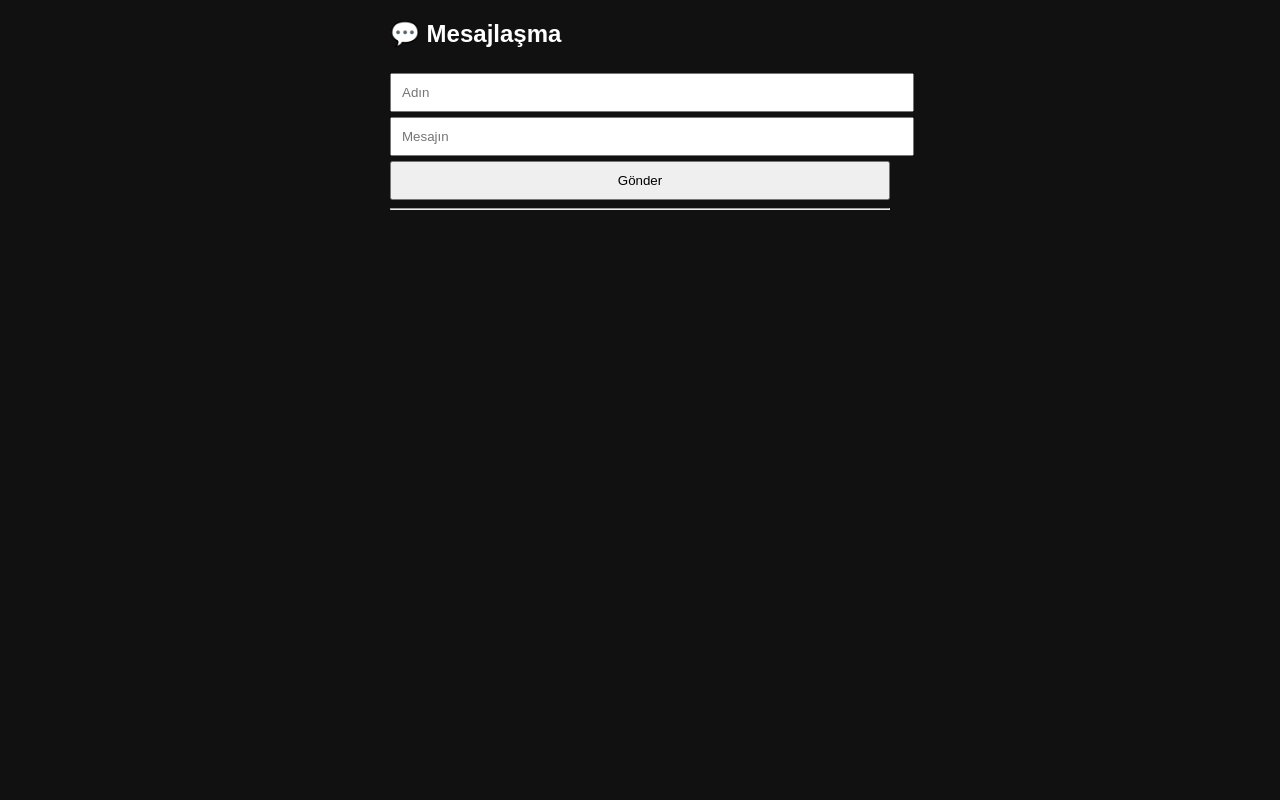
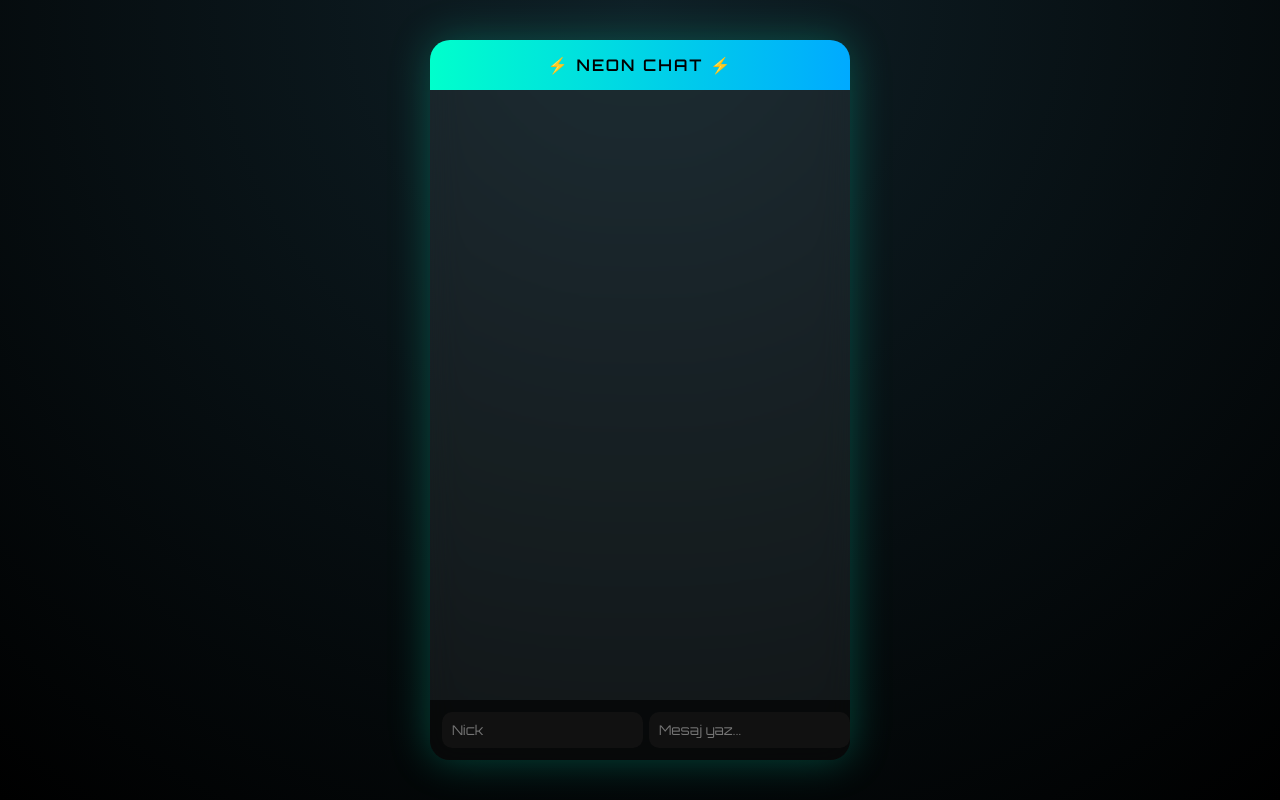
Before and after one commit to MehmetKarazeybek/mesaj_app, a Flask app: page / in a window 1280 px wide. Run offline with Flask 3, Linux system fonts and the light colour scheme; data that the repository does not hold is empty.

Commit message:
Revamp index.html for Neon Chat interface

```diff
--- a/templates/index.html
+++ b/templates/index.html
@@ -2,41 +2,167 @@
 <html lang="tr">
 <head>
 <meta charset="UTF-8">
-    <title>Mesajlaşma</title>
+<title>Neon Chat</title>
+
 <style>
-        body { font-family: Arial; background: #111; color: #fff; }
-        .box { max-width: 500px; margin: auto; }
-        input, button {
-            width: 100%; padding: 10px; margin-top: 5px;
+@import url('https://fonts.googleapis.com/css2?family=Orbitron:wght@400;600&display=swap');
+
+* {
+    box-sizing: border-box;
 }
+
+body {
+    margin: 0;
+    height: 100vh;
+    background: radial-gradient(circle at top, #0f2027, #000);
+    font-family: 'Orbitron', sans-serif;
+    display: flex;
+    justify-content: center;
+    align-items: center;
+    color: #fff;
+}
+
+/* CAM KUTU */
+.chat-container {
+    width: 420px;
+    height: 90vh;
+    background: rgba(255,255,255,0.06);
+    backdrop-filter: blur(15px);
+    border-radius: 20px;
+    box-shadow: 0 0 40px rgba(0,255,204,0.25);
+    display: flex;
+    flex-direction: column;
+    overflow: hidden;
+}
+
+/* HEADER */
+.header {
+    padding: 15px;
+    text-align: center;
+    font-weight: 600;
+    letter-spacing: 2px;
+    background: linear-gradient(90deg, #00ffcc, #00aaff);
+    color: #000;
+}
+
+/* MESAJ ALANI */
+.messages {
+    flex: 1;
+    padding: 15px;
+    overflow-y: auto;
+    display: flex;
+    flex-direction: column;
+    gap: 10px;
+}
+
+/* MESAJ */
 .msg {
-            background: #222;
-            padding: 8px;
-            margin-top: 5px;
-            border-radius: 5px;
+    max-width: 85%;
+    padding: 10px 14px;
+    border-radius: 12px;
+    animation: pop 0.3s ease;
+    background: linear-gradient(135deg, #1e1e1e, #2a2a2a);
+    box-shadow: 0 0 10px rgba(0,255,204,0.15);
 }
-        b { color: #00ffcc; }
+
+.msg b {
+    color: #00ffcc;
+}
+
+/* FORM */
+form {
+    display: flex;
+    gap: 6px;
+    padding: 12px;
+    background: rgba(0,0,0,0.6);
+}
+
+input {
+    flex: 1;
+    padding: 10px;
+    border-radius: 10px;
+    border: none;
+    outline: none;
+    background: #111;
+    color: #00ffcc;
+    font-family: inherit;
+}
+
+button {
+    padding: 10px 16px;
+    border-radius: 10px;
+    border: none;
+    background: linear-gradient(135deg, #00ffcc, #00aaff);
+    color: #000;
+    font-weight: bold;
+    cursor: pointer;
+    transition: 0.2s;
+}
+
+button:hover {
+    transform: scale(1.08);
+    box-shadow: 0 0 15px #00ffcc;
+}
+
+/* SCROLLBAR */
+.messages::-webkit-scrollbar {
+    width: 6px;
+}
+.messages::-webkit-scrollbar-thumb {
+    background: #00ffcc;
+    border-radius: 10px;
+}
+
+/* ANİMASYON */
+@keyframes pop {
+    from {
+        opacity: 0;
+        transform: translateY(10px) scale(0.95);
+    }
+    to {
+        opacity: 1;
+        transform: translateY(0) scale(1);
+    }
+}
 </style>
 </head>
+
 <body>
 
-<div class="box">
-    <h2>💬 Mesajlaşma</h2>
+<div class="chat-container">
+    <div class="header">⚡ NEON CHAT ⚡</div>
+
+    <div class="messages" id="messages"></div>
 
     <form method="post">
-        <input name="name" placeholder="Adın" required>
-        <input name="message" placeholder="Mesajın" required>
-        <button>Gönder</button>
+        <input name="name" placeholder="Nick" required>
+        <input name="message" placeholder="Mesaj yaz..." required>
+        <button>➤</button>
     </form>
+</div>
 
-    <hr>
+<script>
+async function loadMessages() {
+    const res = await fetch("/messages");
+    const data = await res.json();
 
-    {% for name, message in messages %}
+    const box = document.getElementById("messages");
+    box.innerHTML = "";
+
+    data.forEach(msg => {
+        box.innerHTML += `
             <div class="msg">
-            <b>{{ name }}:</b> {{ message }}
+                <b>${msg[0]}</b><br>${msg[1]}
             </div>
-    {% endfor %}
-</div>
+        `;
+    });
+
+    box.scrollTop = box.scrollHeight;
+}
+
+setInterval(loadMessages, 1000);
+loadMessages();
+</script>
 
 </body>
 </html>
```
Lines whose indentation alone changed are shown as unchanged.
